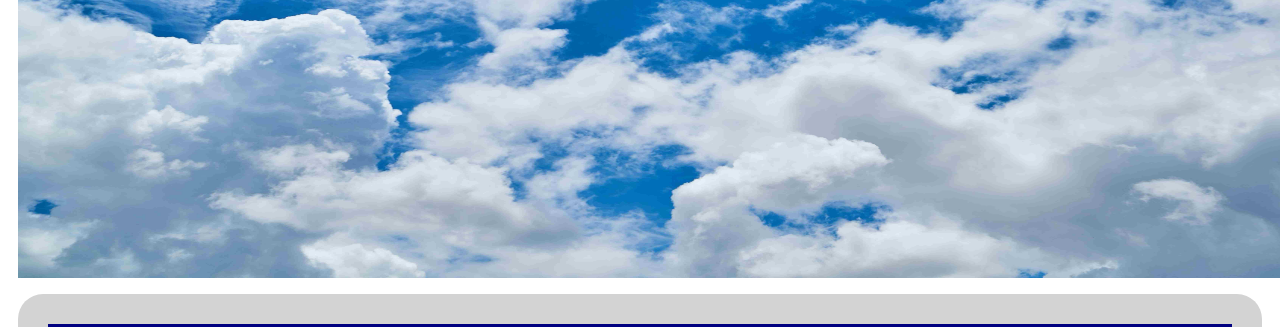
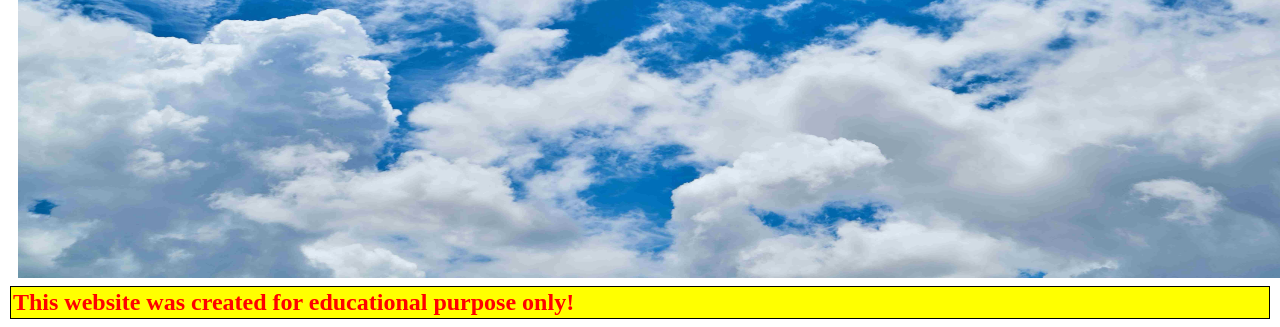
Before and after one commit to sharathadvaitha/LT_MAY2021_Sharathj, a plain HTML site: page services.html in a window 1280 px wide. Shown: the part 462-789 px from the top of the page. Drawn offline with Linux system fonts and the light colour scheme.

Commit message:
services.html

```diff
--- a/services.html
+++ b/services.html
@@ -28,6 +28,9 @@
          <center><img class='backimg'  src='backimage.jpg' alt='cloud image' /></center>
          <center><h2 class='servtext'>Services Offered</h2></center>
        </div>
+      <div>
+         <h2 style='color:red;background-color:yellow;padding:2px;margin:2px;border:1px solid black;'>This website was created for educational purpose only!</h2>
+         </div>
        <div class='education11' style='background-color:lightgrey;border-radius:25px;padding:20px;margin:10px;'>
          <center><h2 class='edu1'>1.&nbsp&nbsp&nbspEducation</h2></center>
          <img class='headimage' src='education_1.png' alt='education image' />
```
